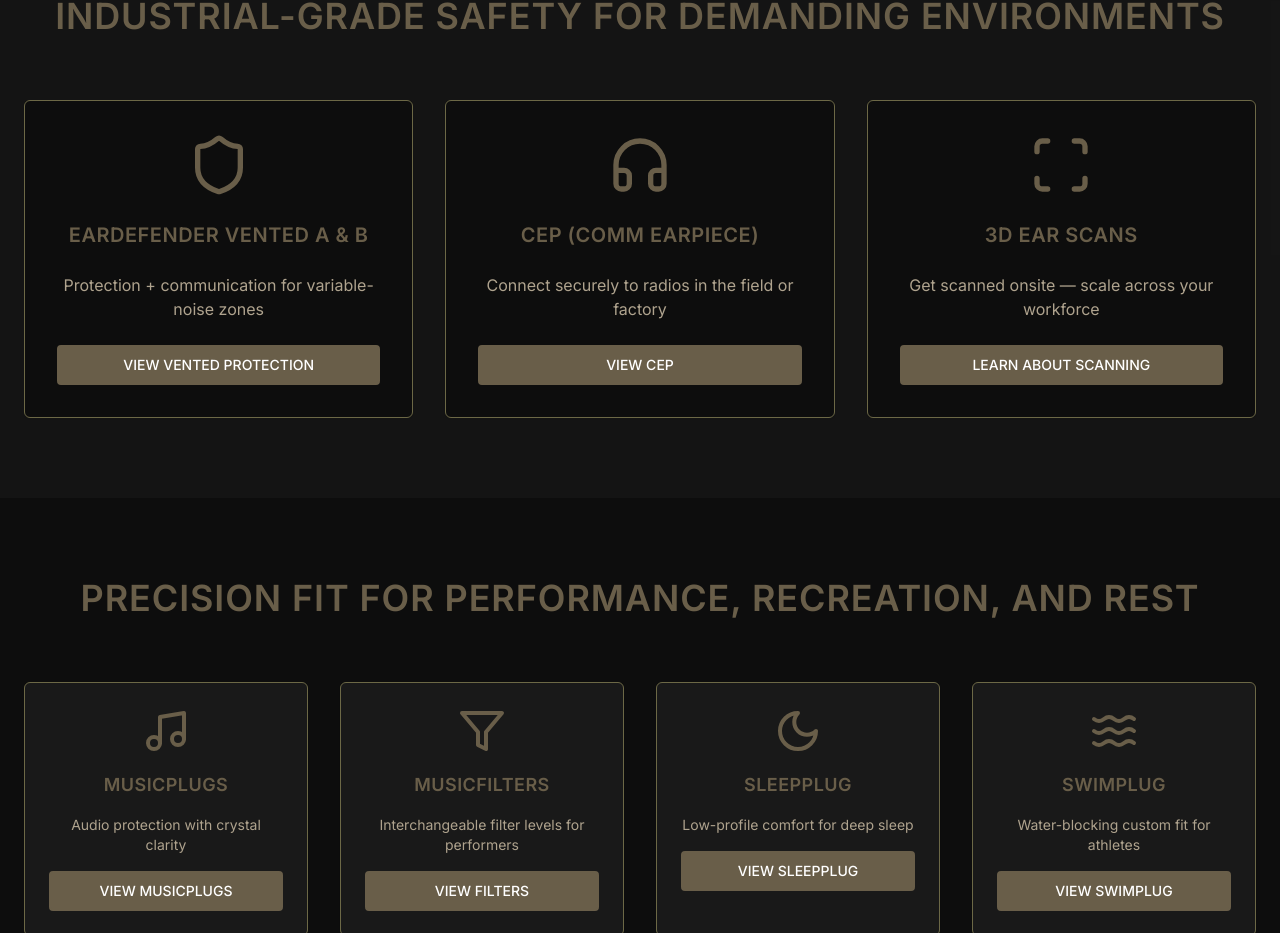
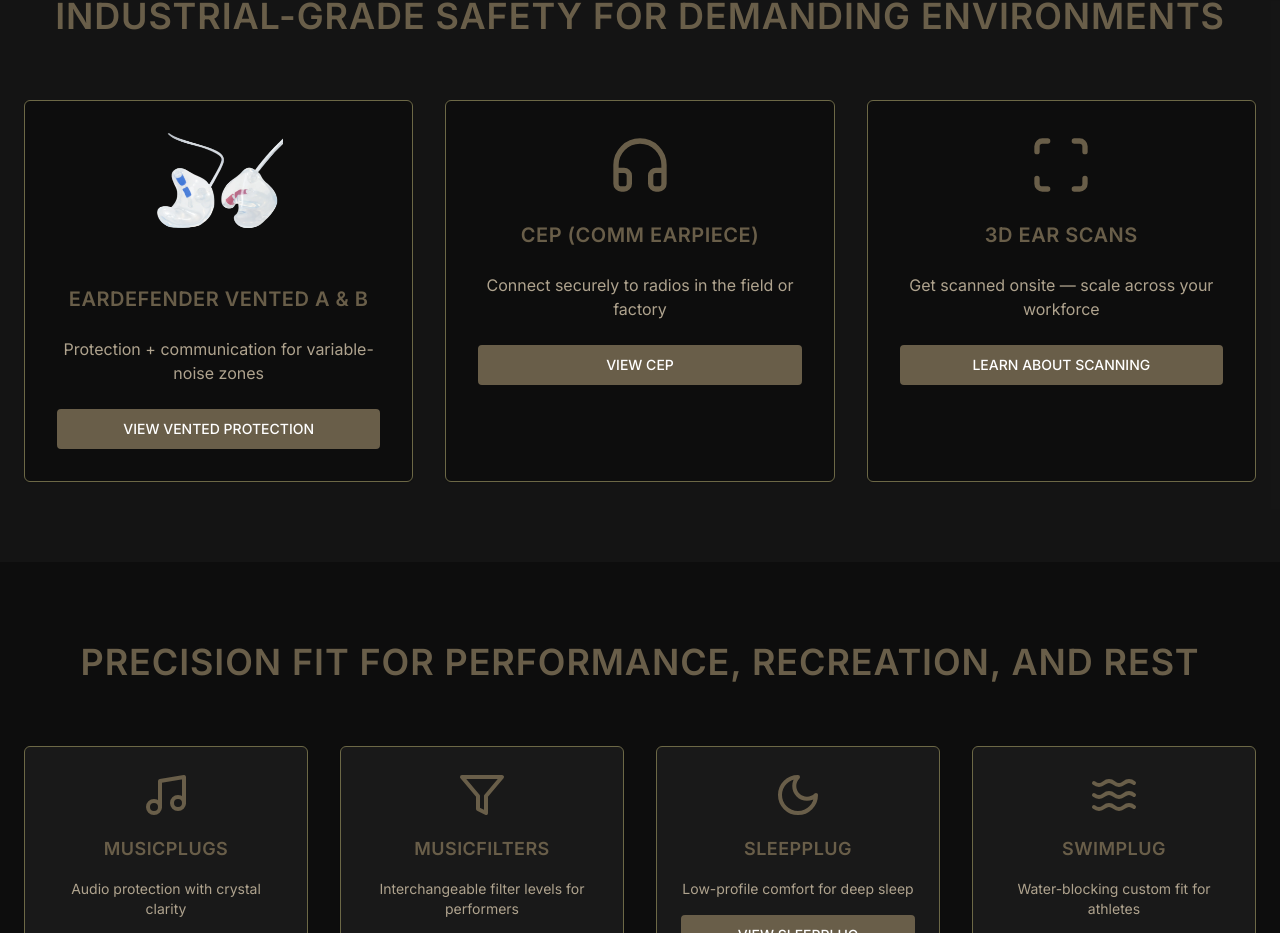
Before and after one commit to makinnat/mission-aware-tactical-ui, a React (Vite) app: page /products in a window 1280 px wide. Shown: the part 1778-2711 px from the top of the page. Built offline with nearby package versions, Linux system fonts and the light colour scheme.

Commit message:
Replace product icon
Replaced the icon in the EarDefender Vented product card with the provided image.

```diff
--- a/src/pages/Products.tsx
+++ b/src/pages/Products.tsx
@@ -160,7 +160,9 @@ const Products = () => {
           <div className="grid grid-cols-1 md:grid-cols-3 gap-8">
             <Card className="military-card bg-background border-[#6C6846] hover:border-scarlet-red transition-all duration-300 group">
               <CardContent className="p-8 text-center space-y-6">
-                <Shield className="w-16 h-16 text-primary mx-auto group-hover:text-scarlet-red transition-colors" />
+                <div className="w-32 h-32 mx-auto mb-4 overflow-hidden rounded-lg">
+                  <img src="/lovable-uploads/9db2ccc3-d00b-475a-9cd2-77903091e325.png" alt="EarDefender Vented Product" className="w-full h-full object-cover" />
+                </div>
                 <h3 className="heading-tactical text-primary text-xl">EarDefender Vented A & B</h3>
                 <p className="text-secondary">
                   Protection + communication for variable-noise zones
```
Also changed, not shown: public/lovable-uploads/9db2ccc3-d00b-475a-9cd2-77903091e325.png (added).
